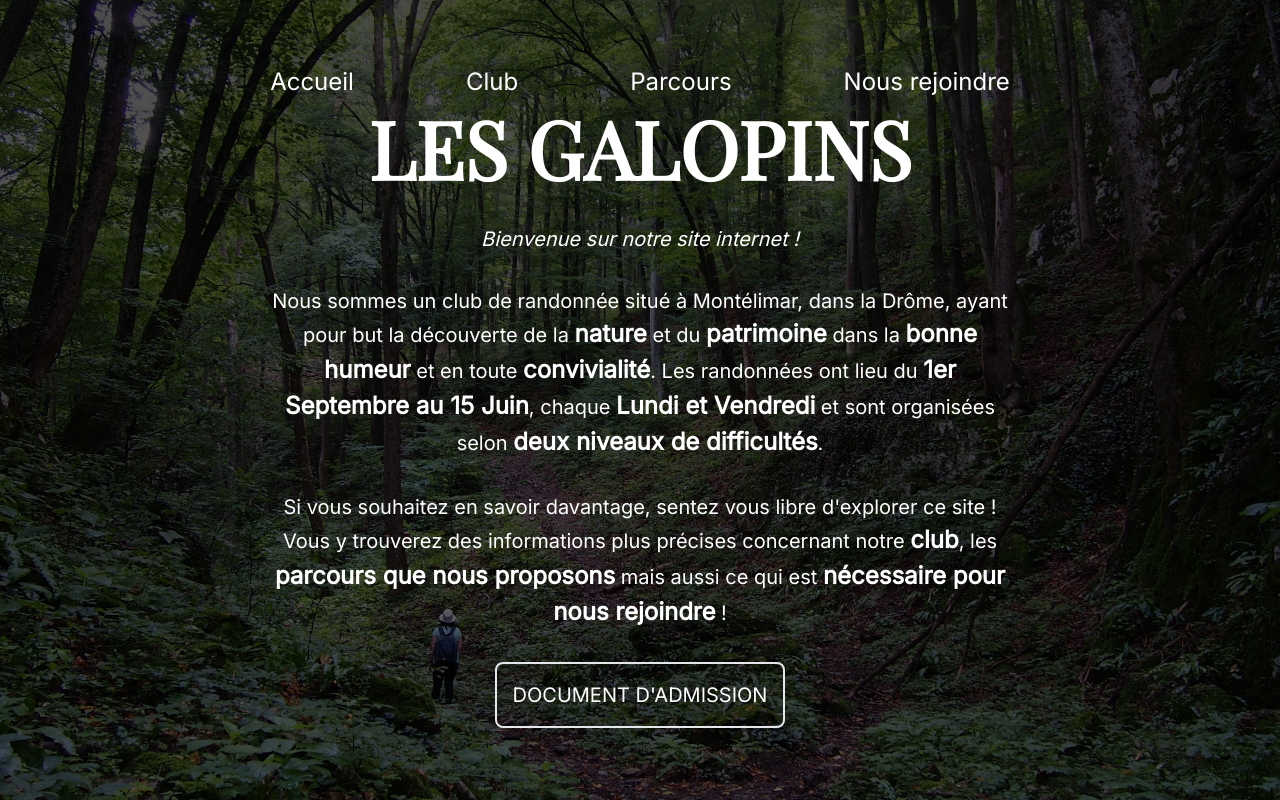
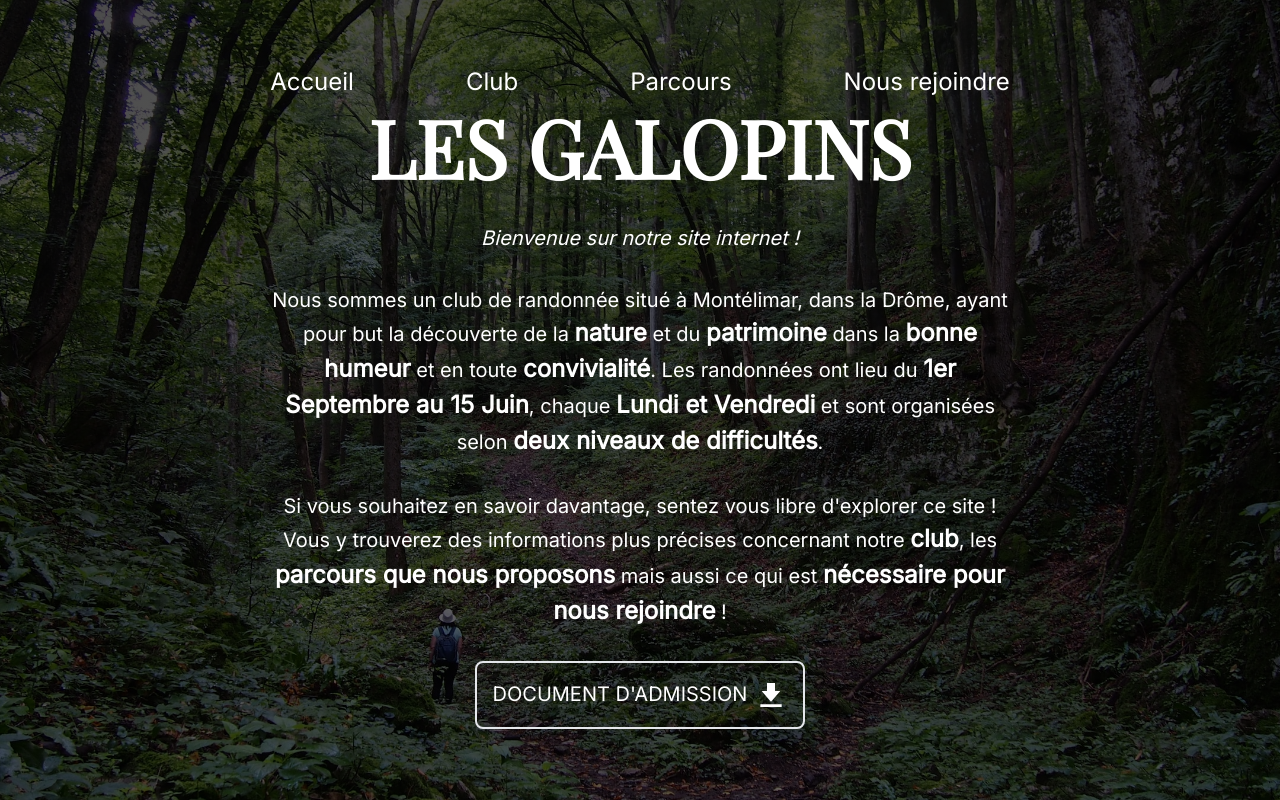
Before and after one commit to SebastienLaurentt/Galopins, a React (Vite) app: page / in a window 1280 px wide. Shown: the top 800 px of the page. Built offline with nearby package versions, Linux system fonts and the light colour scheme.

Commit message:
add react icon download to downlink component

```diff
--- a/src/components/DownloadLink.tsx
+++ b/src/components/DownloadLink.tsx
@@ -1,3 +1,7 @@
+import { BiSolidDownload } from 'react-icons/bi';
+
+BiSolidDownload
+
 interface DownloadLinkProps {
     file:string;
     fileName:string;
@@ -14,7 +18,10 @@ function DownloadLink ({file, fileName, linkName, classname }: DownloadLinkProps
                 href={file}
                 download ={fileName}
             >
-                {linkName}
+                <div className='flex gap-x-2'>
+                    {linkName}
+                    <BiSolidDownload className="text-xl md:text-2xl"/>
+                </div>
             </a>
         )
 
```
